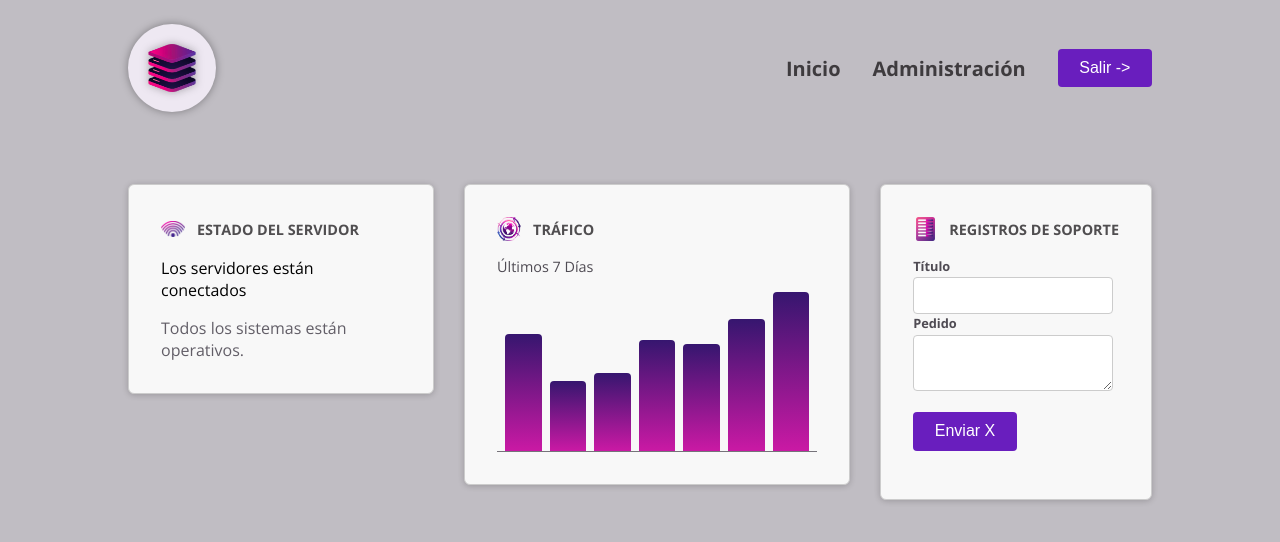
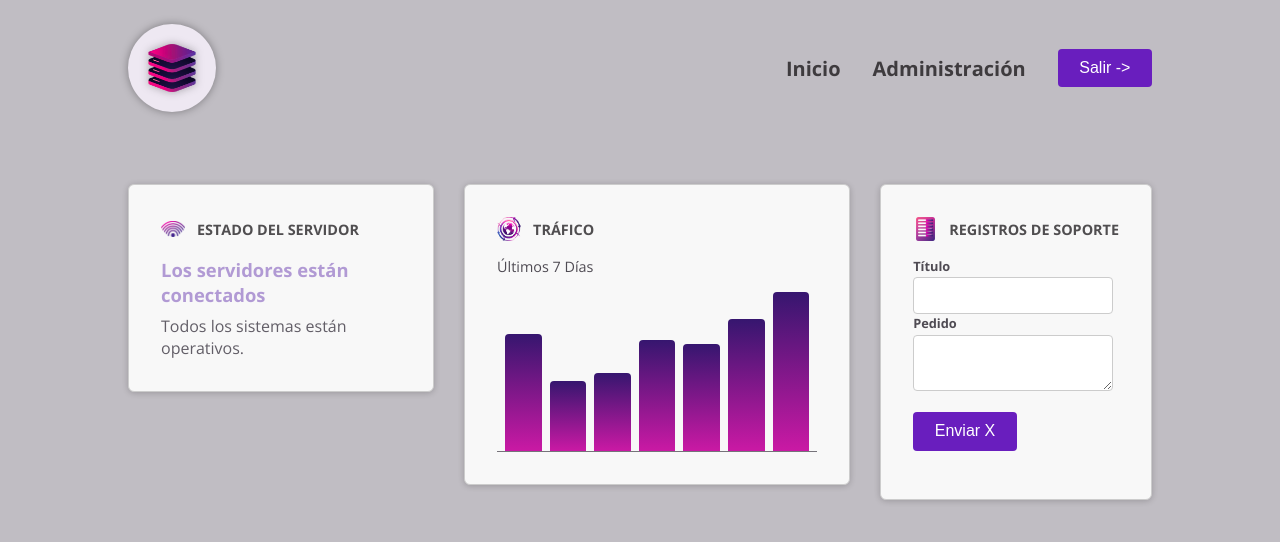
Before and after one commit to FerLaw1307/learning-Dashboard, an Angular app: page / in a window 1280 px wide. Shown: the top 542 px of the page. Built offline with nearby package versions, Linux system fonts and the light colour scheme.

Commit message:
Vinculacion de clases y estilos

```diff
--- a/src/app/dashboard/estado-servidor/estado-servidor.component.html
+++ b/src/app/dashboard/estado-servidor/estado-servidor.component.html
@@ -1,3 +1,11 @@
+<div [class]="{
+    estado: true,
+    'estado-online': estadoActual === 'online',
+    'estado-offline': estadoActual === 'offline',
+    'estado-unknow': estadoActual === 'unknow'
+
+}"
+>
   @if (estadoActual === 'online') {
   <p>Los servidores están conectados</p>
   <p>Todos los sistemas están operativos.</p>
@@ -8,3 +16,4 @@
   <p>El estado del servidor es desconocido</p>
   <p>Falló el reconocimiento del servidor.</p>
   }
+</div>
--- a/src/app/shared/control/control.component.ts
+++ b/src/app/shared/control/control.component.ts
@@ -1,4 +1,4 @@
-import { Component, HostBinding, HostListener, input, ViewEncapsulation } from '@angular/core';
+import { Component, ElementRef, HostBinding, HostListener, inject, input, ViewEncapsulation } from '@angular/core';
 
 @Component({
   selector: 'app-control',
@@ -18,8 +18,10 @@ export class ControlComponent {
   label = input.required<string>();
 
   // @HostListener('click')
+  private el = inject(ElementRef); // referencia al objeto host.
 
   onClick(){
     console.log('Click carnal');
+    console.log(this.el);
   }
 }
```
Lines whose indentation alone changed are shown as unchanged.
